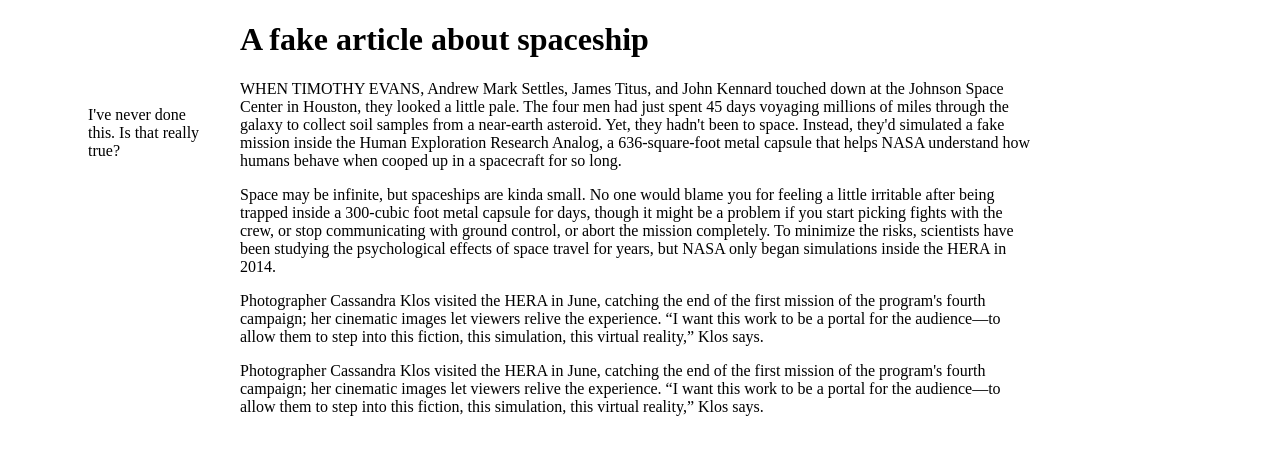
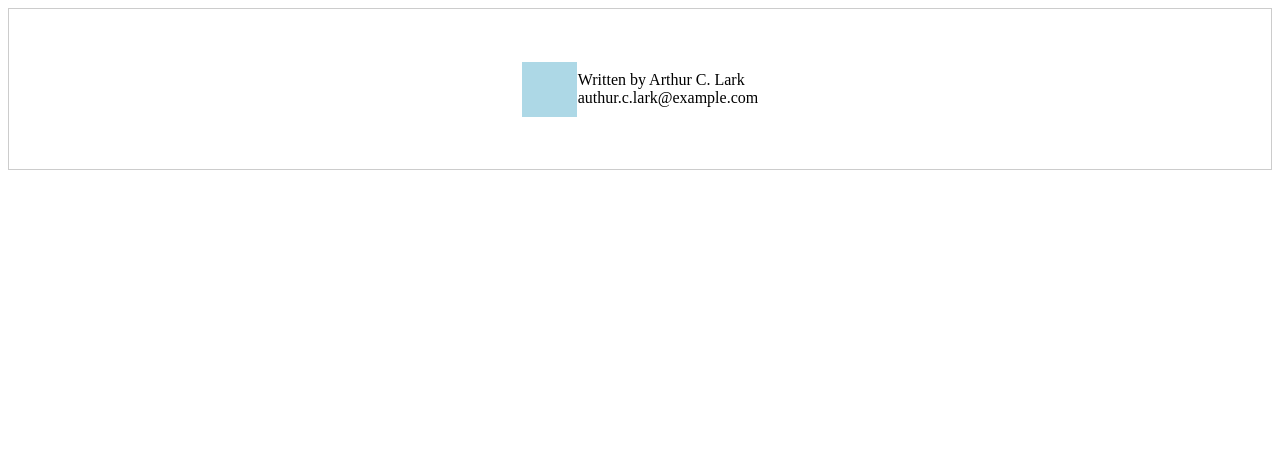
Before and after one commit to tingtaox/corp, a React app: page / in a window 1280 px wide. Shown: the top 454 px of the page. Built offline with nearby package versions, Linux system fonts and the light colour scheme.

Commit message:
Examples of scss usage

```diff
--- a/src/index.tsx
+++ b/src/index.tsx
@@ -3,8 +3,10 @@
 import './styles/index.scss';
 
 import { SearchHome } from './pages/SearchHome';
+import { ZIndex } from './pages/ZIndex';
+import { PhoneTool } from './pages/PhoneTool';
 
 ReactDOM.render(
-    <SearchHome />,
+    <PhoneTool />,
     document.querySelector('body')
 );
--- /dev/null
+++ b/src/pages/PhoneTool.tsx
@@ -0,0 +1,15 @@
+import * as React from 'react';
+
+export class PhoneTool extends React.Component {
+  render() {
+    return (
+      <div className="phone-tool-container">
+        <span className="author-img"></span>
+        <span className="author-info">
+          <span className="author-name">Written by Arthur C. Lark</span>
+          <a className="author-email">authur.c.lark@example.com</a>
+        </span>
+      </div>
+    );
+  }
+}
--- a/src/pages/SearchHome.tsx
+++ b/src/pages/SearchHome.tsx
@@ -19,10 +19,7 @@
           Space may be infinite, but spaceships are kinda small. No one would blame you for feeling a little irritable after being trapped inside a 300-cubic foot metal capsule for days, though it might be a problem if you start picking fights with the crew, or stop communicating with ground control, or abort the mission completely. To minimize the risks, scientists have been studying the psychological effects of space travel for years, but NASA only began simulations inside the HERA in 2014.
         </p>
         <p>
-          Photographer Cassandra Klos visited the HERA in June, catching the end of the first mission of the program's fourth campaign; her cinematic images let viewers relive the experience. “I want this work to be a portal for the audience—to allow them to step into this fiction, this simulation, this virtual reality,” Klos says.
-        </p>
-
-        <p>
+          <figure></figure>
           Photographer Cassandra Klos visited the HERA in June, catching the end of the first mission of the program's fourth campaign; her cinematic images let viewers relive the experience. “I want this work to be a portal for the audience—to allow them to step into this fiction, this simulation, this virtual reality,” Klos says.
         </p>
 
--- /dev/null
+++ b/src/pages/ZIndex.tsx
@@ -0,0 +1,15 @@
+import * as React from 'react';
+
+export class ZIndex extends React.Component {
+  render() {
+    return (
+      <div className="zindex-container">
+        <div className="a-square"></div>
+        <div className="b-square">
+          <div className="c-square"></div>
+        </div>
+        <div className="d-square"></div>
+      </div>
+    );
+  }
+}
--- a/src/styles/index.scss
+++ b/src/styles/index.scss
@@ -1,12 +1,3 @@
-.container {
-  max-width: 800px;
-  margin: auto;
-
-  .comment {
-    position: absolute;
-    width: 7em;
-    margin-left: -9.5em;
-    margin-top: -5em;
-  }
-
-}
+@import 'searchHome';
+@import 'zindex';
+@import 'phoneTool';
--- /dev/null
+++ b/src/styles/phoneTool.scss
@@ -0,0 +1,35 @@
+.phone-tool-container {
+  height: 10em;
+  border: 1px solid #ccc;
+  text-align: center;
+
+  &:before {
+    content: '';
+    display: inline-block;
+    vertical-align: middle;
+    height: 100%;
+  }
+
+  .author-img {
+    display: inline-block;
+    vertical-align: middle;
+    width: 55px;
+    height: 55px;
+    background-color: lightblue;
+  }
+
+  .author-info {
+    display: inline-block;
+    vertical-align: middle;
+    margin-left: 1px;
+    text-align: left;
+
+    &:before {
+      margin-right: -0.25em;
+    }
+
+    .author-name, .author-email {
+      display: block;
+    }
+  }
+}
--- /dev/null
+++ b/src/styles/searchHome.scss
@@ -0,0 +1,41 @@
+.container {
+  max-width: 800px;
+  margin: auto;
+  border: 1px solid black;
+
+  .comment {
+    position: absolute;
+    width: 7em;
+    margin-left: -9.5em;
+    margin-top: -5em;
+    background-color: #dcf0ff;
+    padding: 6px;
+    border-radius: 1px;
+
+    &:after {
+      position: absolute;
+      content: '';
+      display: block;
+      width: 0;
+      height: 0;
+      border: 0.5em solid #dcf0ff;
+      border-bottom-color: transparent;
+      border-right-color: transparent;
+      right: -1em;
+      top: 0.5em;
+    }
+  }
+
+  figure {
+    background-color: #eee;
+    width: 6em;
+    height: 5em;
+    margin: 0;
+    padding: 1em;
+    float: right;
+    max-width: 17em;
+    margin-right: -3em;
+    margin-left: 1em;
+  }
+
+}
--- /dev/null
+++ b/src/styles/zindex.scss
@@ -0,0 +1,40 @@
+.zindex-container {
+
+  div {
+    width: 50px;
+    height: 70px;
+  }
+
+  .a-square {
+    position: absolute;
+    background-color: lightblue;
+    left: 10px;
+    top: 10px;
+  }
+
+  .b-square {
+    position: absolute;
+    background-color: lightcoral;
+    opacity: 0.99;
+    left: 20px;
+    top: 15px;
+
+    .c-square {
+      position: absolute;
+      background-color: lightgoldenrodyellow;
+      z-index: 99999;
+      width: 40px;
+      height: 60px;
+      left: 5px;
+      top: 5px;
+    }
+  }
+
+  .d-square {
+    position: absolute;
+    background-color: lightseagreen;
+    z-index: 3;
+    left: 30px;
+    top: 30px;
+  }
+}
```
